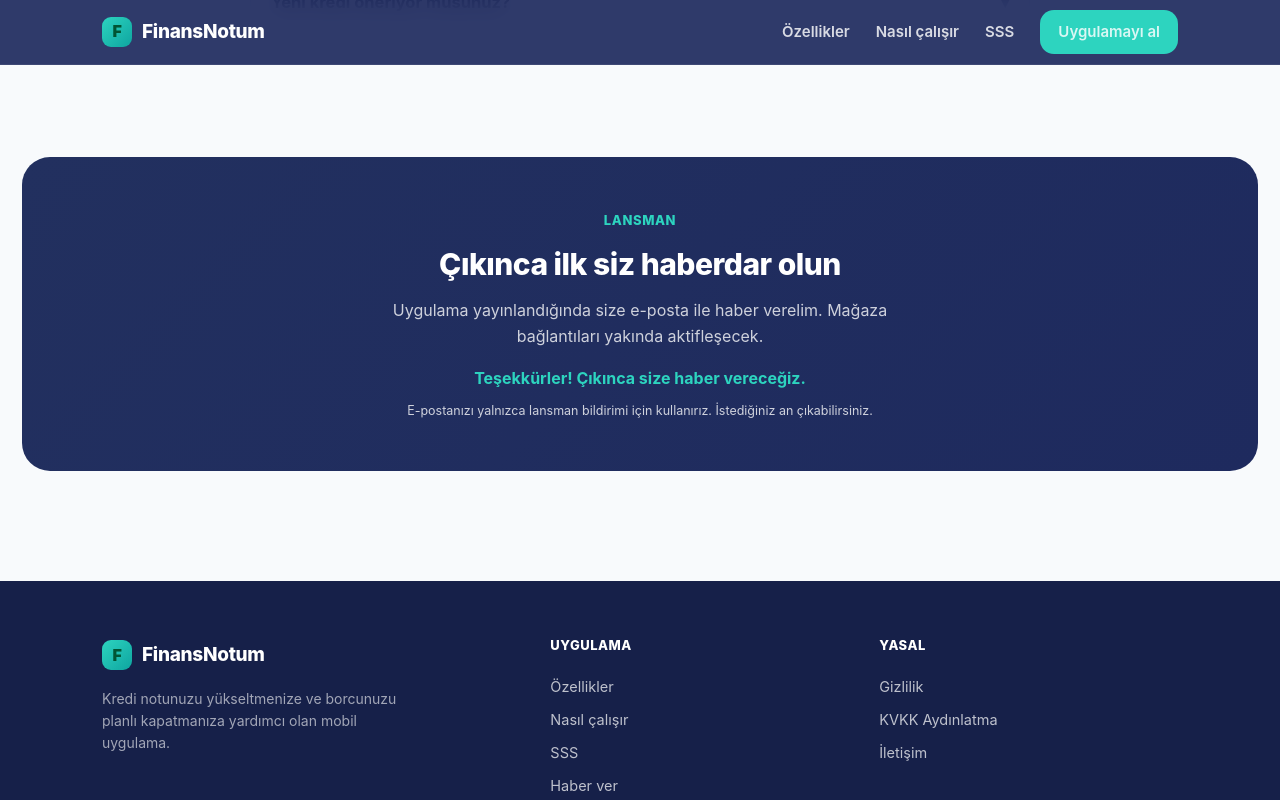
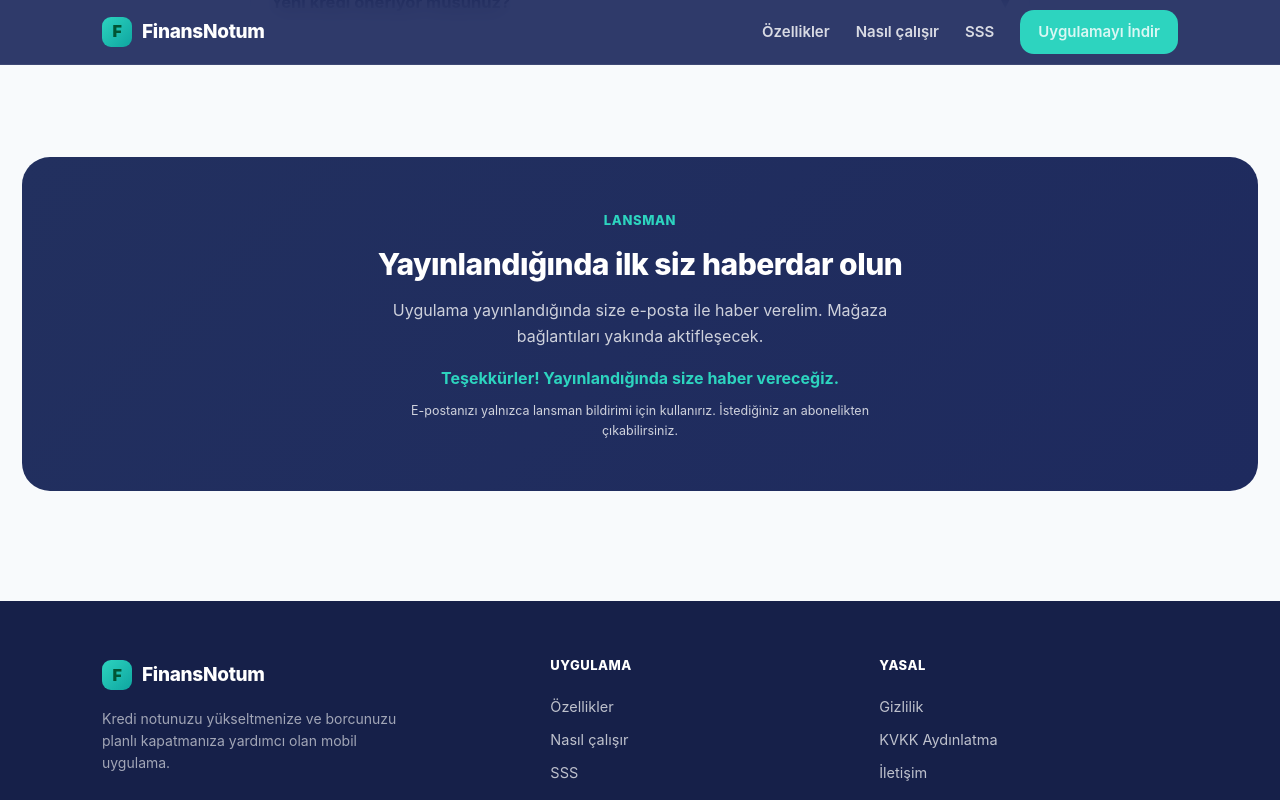
Before and after one commit to oanblc/findeks, a plain HTML site: page index.html in a window 1280 px wide. Both pictures are taken after typing "name@example.com" into the empty fields and a click on the button "Beni bilgilendir". Shown: the part 4244-5044 px from the top of the page. Drawn offline with Linux system fonts and the light colour scheme.

Commit message:
Landing page: metin denetimi düzeltmeleri
- Nav CTA 'Uygulamayı al' -> 'Uygulamayı İndir' (al = satın alma çağrışımı)
- Mağaza butonlarındaki tekrar eden 'YAKINDA' rozeti kaldırıldı
- Kayıt: 'çıkınca' -> 'yayınlandığında'; 'abonelikten çıkabilirsiniz'

Co-Authored-By: Claude Opus 4.8 (1M context) <noreply@anthropic.com>

```diff
--- a/index.html
+++ b/index.html
@@ -184,7 +184,7 @@
       <a href="#ozellikler">Özellikler</a>
       <a href="#nasil">Nasıl çalışır</a>
       <a href="#sss">SSS</a>
-      <a href="#indir" class="btn btn-primary">Uygulamayı al</a>
+      <a href="#indir" class="btn btn-primary">Uygulamayı İndir</a>
     </nav>
     <button class="menu-btn" onclick="document.querySelector('.nav-links').style.display='flex'">☰</button>
   </div>
@@ -200,8 +200,8 @@
         yükselteceğini görün ve ilerlemenizi her ay somut rakamlarla izleyin — tahmine değil,
         kendi verinize dayalı bir yol haritası.</p>
       <div class="cta" id="indir">
-        <a class="store" href="#kayit"><svg width="20" height="24" viewBox="0 0 24 24"><path d="M16.36 1.43c0 1.14-.42 2.2-1.12 2.99-.85.96-2.24 1.7-3.4 1.61-.14-1.13.43-2.33 1.13-3.08.79-.85 2.16-1.48 3.39-1.52zM20.66 16.92c-.6 1.39-.89 2-1.66 3.23-1.08 1.72-2.6 3.86-4.49 3.88-1.67.02-2.1-1.09-4.37-1.08-2.27.01-2.74 1.1-4.41 1.09-1.89-.02-3.33-1.95-4.41-3.67-3.02-4.81-3.34-10.45-1.47-13.45 1.33-2.13 3.43-3.38 5.4-3.38 2.01 0 3.27 1.1 4.93 1.1 1.61 0 2.59-1.1 4.91-1.1 1.76 0 3.62.96 4.95 2.62-4.35 2.38-3.64 8.6.99 10.13z"/></svg><span><small>YAKINDA</small>App Store</span><span class="soon">YAKINDA</span></a>
-        <a class="store" href="#kayit"><svg width="20" height="22" viewBox="0 0 24 24"><path d="M3.6 1.85a1.6 1.6 0 0 0-.6 1.25v17.8c0 .52.24.98.63 1.24L13.2 12 3.6 1.85zm11.04 8.9 2.78-2.78L5.9 1.3c-.36-.2-.74-.25-1.08-.16l9.82 9.6zm0 2.5L4.83 22.86c.34.09.72.04 1.08-.16l11.5-6.66-2.77-2.79zm5.86-3.34-2.46-1.42-3.05 3.06 3.05 3.05 2.47-1.43c.86-.5.86-1.79-.01-2.84z"/></svg><span><small>YAKINDA</small>Google Play</span><span class="soon">YAKINDA</span></a>
+        <a class="store" href="#kayit"><svg width="20" height="24" viewBox="0 0 24 24"><path d="M16.36 1.43c0 1.14-.42 2.2-1.12 2.99-.85.96-2.24 1.7-3.4 1.61-.14-1.13.43-2.33 1.13-3.08.79-.85 2.16-1.48 3.39-1.52zM20.66 16.92c-.6 1.39-.89 2-1.66 3.23-1.08 1.72-2.6 3.86-4.49 3.88-1.67.02-2.1-1.09-4.37-1.08-2.27.01-2.74 1.1-4.41 1.09-1.89-.02-3.33-1.95-4.41-3.67-3.02-4.81-3.34-10.45-1.47-13.45 1.33-2.13 3.43-3.38 5.4-3.38 2.01 0 3.27 1.1 4.93 1.1 1.61 0 2.59-1.1 4.91-1.1 1.76 0 3.62.96 4.95 2.62-4.35 2.38-3.64 8.6.99 10.13z"/></svg><span><small>YAKINDA</small>App Store</span></a>
+        <a class="store" href="#kayit"><svg width="20" height="22" viewBox="0 0 24 24"><path d="M3.6 1.85a1.6 1.6 0 0 0-.6 1.25v17.8c0 .52.24.98.63 1.24L13.2 12 3.6 1.85zm11.04 8.9 2.78-2.78L5.9 1.3c-.36-.2-.74-.25-1.08-.16l9.82 9.6zm0 2.5L4.83 22.86c.34.09.72.04 1.08-.16l11.5-6.66-2.77-2.79zm5.86-3.34-2.46-1.42-3.05 3.06 3.05 3.05 2.47-1.43c.86-.5.86-1.79-.01-2.84z"/></svg><span><small>YAKINDA</small>Google Play</span></a>
       </div>
       <p class="trust"><b>•</b> Verileriniz cihazınızda kalır &nbsp; <b>•</b> KVKK uyumlu &nbsp; <b>•</b> Bilgilendirme amaçlıdır</p>
     </div>
@@ -502,14 +502,14 @@
 <section style="padding:36px 0" id="kayit">
   <div class="signup">
     <span class="eyebrow" style="color:var(--teal)">Lansman</span>
-    <h2 style="margin-top:8px">Çıkınca ilk siz haberdar olun</h2>
+    <h2 style="margin-top:8px">Yayınlandığında ilk siz haberdar olun</h2>
     <p>Uygulama yayınlandığında size e-posta ile haber verelim. Mağaza bağlantıları yakında aktifleşecek.</p>
     <form class="frm" onsubmit="event.preventDefault();this.style.display='none';document.getElementById('ok').style.display='block';">
       <input type="email" required placeholder="E-posta adresiniz" aria-label="E-posta">
       <button class="btn btn-primary" type="submit">Beni bilgilendir</button>
     </form>
-    <div class="ok" id="ok">Teşekkürler! Çıkınca size haber vereceğiz.</div>
-    <p class="note">E-postanızı yalnızca lansman bildirimi için kullanırız. İstediğiniz an çıkabilirsiniz.</p>
+    <div class="ok" id="ok">Teşekkürler! Yayınlandığında size haber vereceğiz.</div>
+    <p class="note">E-postanızı yalnızca lansman bildirimi için kullanırız. İstediğiniz an abonelikten çıkabilirsiniz.</p>
   </div>
 </section>
 
```
